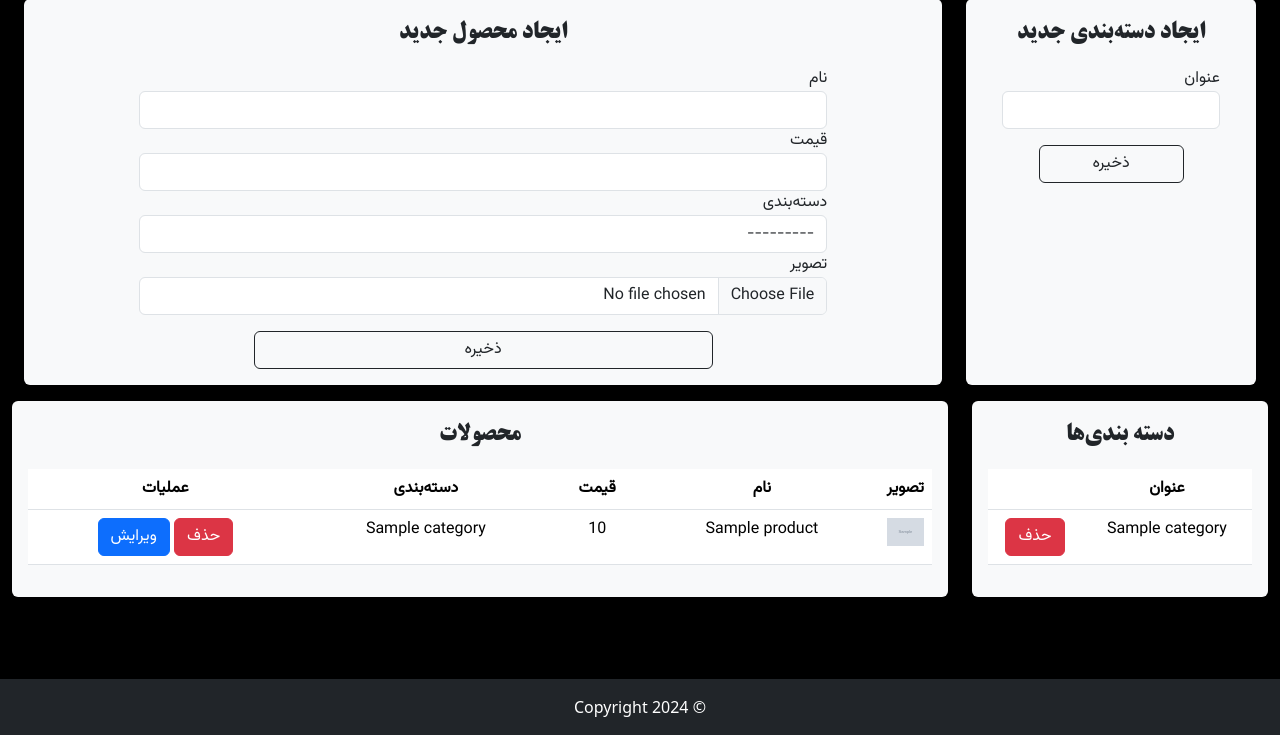
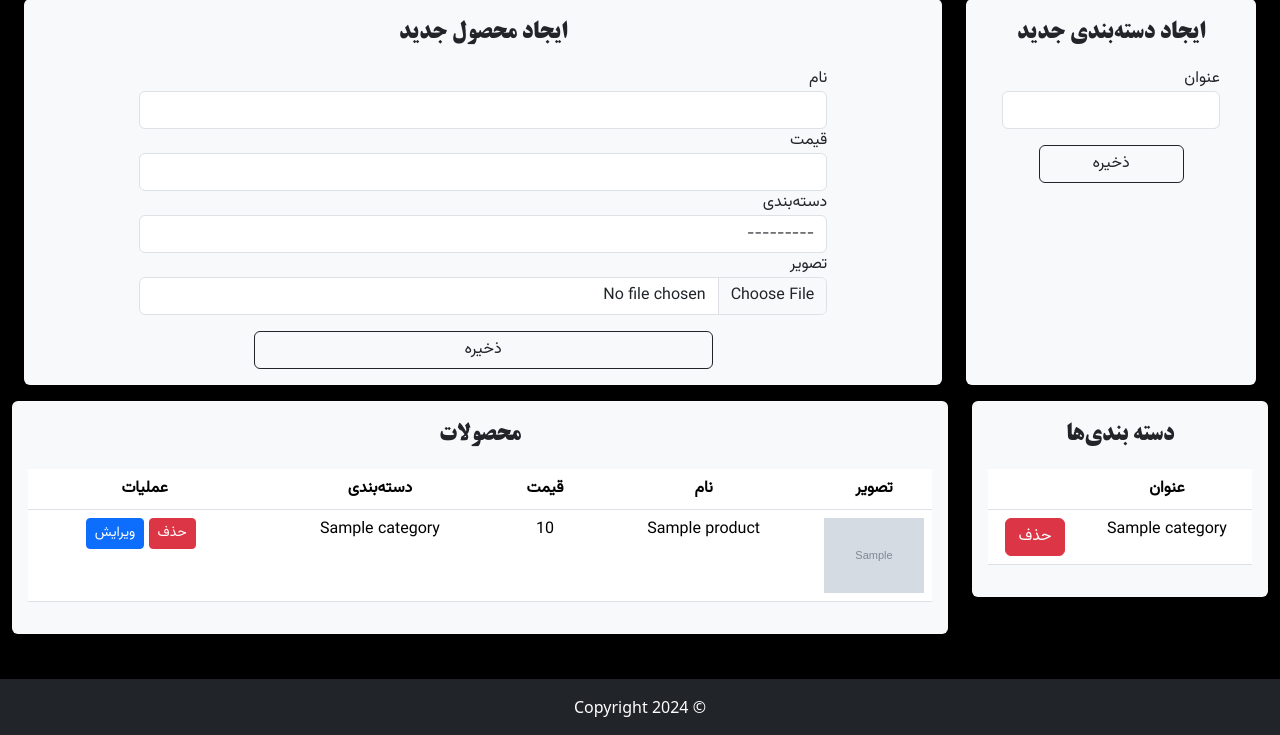
Before and after one commit to Behnaz81/CoffeShopMenu, a Django app: page /dashboard/ in a window 1280 px wide. Shown: the part 65-800 px from the top of the page. Run offline with Django 5.2, Linux system fonts and the light colour scheme; a user stored in the database is signed in; tables that the repository leaves empty hold one stand-in row (values such as "Sample post"); grey boxes marked "Sample" are stand-in pictures.

Commit message:
dashboard was optimized for smaller screens

```diff
--- a/core/templates/core/dashboard.html
+++ b/core/templates/core/dashboard.html
@@ -1,5 +1,4 @@
-{% extends 'core/base.html' %}
-{% load humanize %}
+{% extends 'core/base.html' %} {% load humanize %}
 
 <!-- Title -->
 {% block title %}داشبورد{% endblock %}
@@ -9,15 +8,18 @@
 
 <div class="container-fluid">
   <div class="row">
-
     <!-- Category form -->
-            <div class="col-3">
-                <form class="bg-light rounded py-3 h-100" method="POST" action="{% url 'products:dashboard' %}" novalidate>
+    <div class="col-12 col-md-3 mb-3 mb-md-0">
+      <form
+        class="bg-light rounded py-3 h-100"
+        method="POST"
+        action="{% url 'products:dashboard' %}"
+        novalidate
+      >
         {% csrf_token %}
         <p class="fs-4 titr text-center">ایجاد دسته‌بندی جدید</p>
         <div class="w-75 mx-auto mb-3">
-                        {{category_form.name.label}}
-                        {{category_form.name}}
+          {{category_form.name.label}} {{category_form.name}}
 
           <!-- errors -->
           {% if category_form.name.errors %}
@@ -26,54 +28,64 @@
           </div>
           {% endif %}
           <!-- errors -->
-
         </div>
-                    <button type="submit" name="create" value="category" class="btn btn-outline-dark mx-auto d-block w-50">ذخیره</button>
+        <button
+          type="submit"
+          name="create"
+          value="category"
+          class="btn btn-outline-dark mx-auto d-block w-50"
+        >
+          ذخیره
+        </button>
       </form>
     </div>
     <!-- Category form -->
 
     <!-- Product form -->
-            <div class="col-9">
-                <form class="bg-light rounded py-3" method="POST" action="" novalidate enctype="multipart/form-data">
+    <div class="col-12 col-md-9">
+      <form
+        class="bg-light rounded py-3"
+        method="POST"
+        action=""
+        novalidate
+        enctype="multipart/form-data"
+      >
         {% csrf_token %}
-                    <p class="fs-4 titr text-center">{% if update %} تغییرات محصول {% else %} ایجاد محصول جدید {% endif %}</p>
+        <p class="fs-4 titr text-center">
+          {% if update %} تغییرات محصول {% else %} ایجاد محصول جدید {% endif %}
+        </p>
         <div class="w-75 mx-auto mb-3">
-                        {{product_form.name.label}}
-                        {{product_form.name}}
-                        {{product_form.price.label}}
-                        {{ product_form.price}}
-                        {{product_form.category.label}}
-                        {{product_form.category}}
-                        {{product_form.image.label}}
-                        {{product_form.image}}
+          {{product_form.name.label}} {{product_form.name}}
+          {{product_form.price.label}} {{ product_form.price}}
+          {{product_form.category.label}} {{product_form.category}}
+          {{product_form.image.label}} {{product_form.image}}
 
           <!-- errors -->
           {% if product_form.errors %}
           <div class="alert alert-danger mt-3 text-decoration-none pb-0 px-0">
-                                {% for field in product_form %}
-                                    {% if field.errors %}
-                                            {{field.errors}}
-                                    {% endif %}
-                                {% endfor %}
+            {% for field in product_form %} {% if field.errors %}
+            {{field.errors}} {% endif %} {% endfor %}
           </div>
           {% endif %}
           <!-- errors -->
-
         </div>
-                    <button type="submit" name="create" value="product" class="btn btn-outline-dark mx-auto d-block w-50">
+        <button
+          type="submit"
+          name="create"
+          value="product"
+          class="btn btn-outline-dark mx-auto d-block w-50"
+        >
           {% if update%}ذخیره تغیرات {% else %}ذخیره {% endif %}
         </button>
       </form>
     </div>
     <!-- Product form -->
-
   </div>
 </div>
 
 <div class="row">
   <!-- Category list -->
-         <div class="col-3">
+  <div class="col-12 col-md-3">
     <div class="bg-light rounded p-3 mt-3">
       <p class="fs-4 titr text-center">دسته بندی‌ها</p>
       <table class="table text-center">
@@ -88,7 +100,10 @@
           <tr>
             <td>{{ category.name }}</td>
             <td>
-                                    <form method="post" action="{% url 'products:delete-cat' category.id %}">
+              <form
+                method="post"
+                action="{% url 'products:delete-cat' category.id %}"
+              >
                 {% csrf_token %}
                 <button type="submit" class="btn btn-danger">حذف</button>
               </form>
@@ -102,9 +117,10 @@
   <!-- Category list -->
 
   <!-- Product list -->
-        <div class="col-9">
+  <div class="col-12 col-md-9">
     <div class="bg-light rounded p-3 mt-3">
       <p class="fs-4 titr text-center">محصولات</p>
+      <div class="table-responsive">
         <table class="table text-center">
           <thead>
             <tr>
@@ -118,26 +134,27 @@
           <tbody>
             {% for product in products %}
             <tr>
-                                <td style="width: 5%;">
-                                    <img class="img-fluid" src="{{ product.image.url }}" alt="{{ product.name }}">
+              <td style="width: 10%;">
+                <img class="img-fluid" src="{{ product.image.url }}" alt="{{ product.name }}" style="max-width: 100px;" />
               </td>
               <td>{{ product.name }}</td>
               <td>{{ product.price|intcomma }}</td>
               <td>{{ product.category }}</td>
               <td>
-                                    <form method="post" action="{% url 'products:delete-product' product.id %}" class="d-inline">
+                <form method="post" action="{% url 'products:delete-product' product.id %}" class="d-inline me-2">
                   {% csrf_token %}
-                                        <button type="submit" class="btn btn-danger">حذف</button>
+                  <button type="submit" class="btn btn-danger btn-sm">حذف</button>
                 </form>
-
-                                    <a href="{% url 'products:update-product' product.id %}" class="btn btn-primary">ویرایش</a>
-
+                <a href="{% url 'products:update-product' product.id %}" class="btn btn-primary btn-sm">ویرایش</a>
               </td>
             </tr>
             {% endfor %}
           </tbody>
         </table>
       </div>
+    </div>
+  </div>
+
     <!-- Product list -->
   </div>
 </div>
```
Lines whose indentation alone changed are shown as unchanged.
